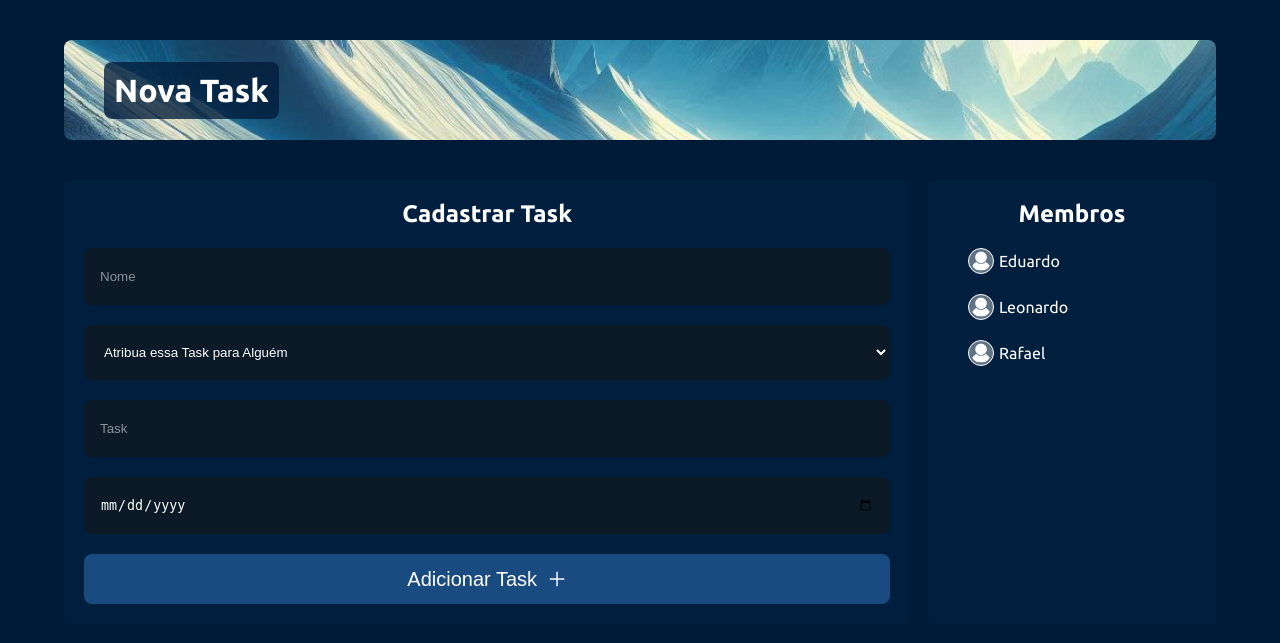
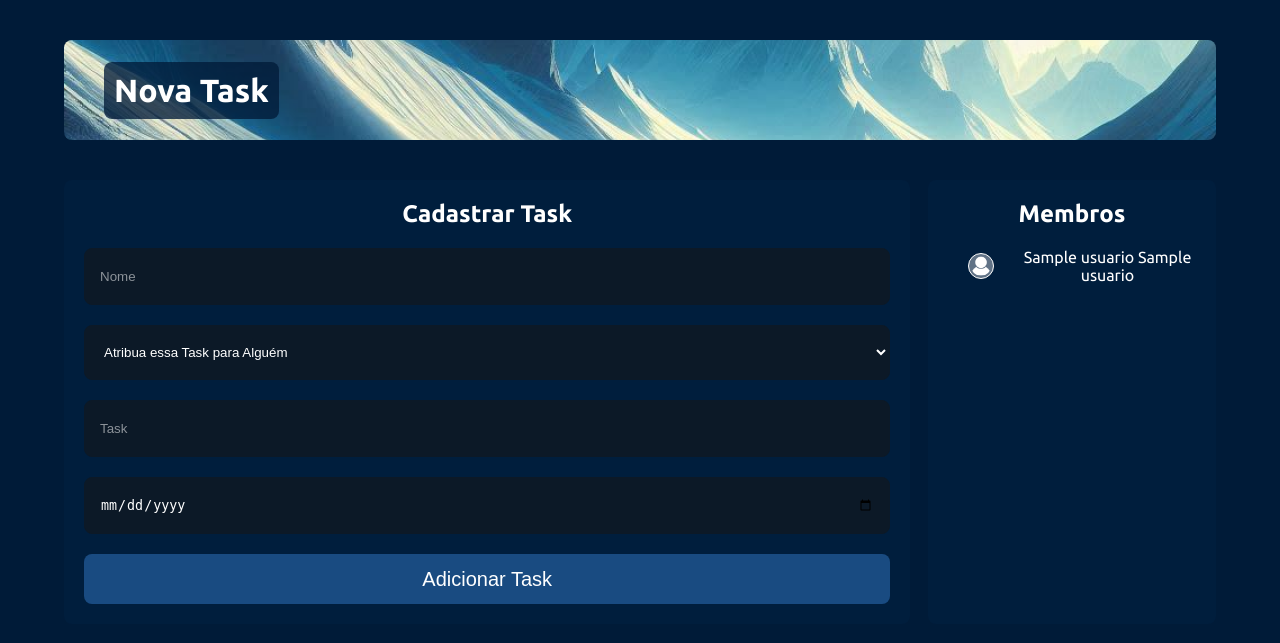
Before and after one commit to duducamargo/sistema-gerenciamento-tarefas-web, a Django app: page /nova_task/ in a window 1280 px wide. Shown: the top 643 px of the page. Run offline with Django 5.2, Linux system fonts and the light colour scheme; tables that the repository leaves empty hold one stand-in row (values such as "Sample post").

Commit message:
[add] new tasks page backend has been finalized

```diff
--- a/gerenciador_de_tarefas/cadastro/views.py
+++ b/gerenciador_de_tarefas/cadastro/views.py
@@ -1,9 +1,8 @@
 from django.shortcuts import render, redirect
 from django.views.decorators.csrf import csrf_protect
 from .models import Usuario
-from django.contrib.auth.hashers import make_password, check_password
+from django.contrib.auth.hashers import check_password
 from django.contrib import messages
-
 
 def login(request):
     if request.method == "POST":
@@ -17,6 +16,8 @@ def login(request):
             return render(request, "cadastro/login.html")
 
         if check_password(senha, usuario.senha):
+            # Armazena o ID do usuário na sessão
+            request.session['usuario_id'] = usuario.id_usuario
             messages.success(request, "Login realizado com sucesso!")
             return redirect("tasks")
         else:
@@ -24,6 +25,7 @@ def login(request):
             return render(request, "cadastro/login.html")
 
     return render(request, "cadastro/login.html")
+
 
 
 @csrf_protect
--- a/gerenciador_de_tarefas/tasks/templates/tasks/nova_task.html
+++ b/gerenciador_de_tarefas/tasks/templates/tasks/nova_task.html
@@ -2,18 +2,18 @@
 
 <!DOCTYPE html>
 <html lang="en">
-
   <head>
-    <meta charset="UTF-8">
-    <meta name="viewport" content="width=device-width, initial-scale=1.0">
+    <meta charset="UTF-8" />
+    <meta name="viewport" content="width=device-width, initial-scale=1.0" />
 
     <link rel="preconnect" href="https://fonts.googleapis.com" />
     <link rel="preconnect" href="https://fonts.gstatic.com" crossorigin />
     <link
       href="https://fonts.googleapis.com/css2?family=Noto+Sans:ital,wght@0,100..900;1,100..900&family=Ubuntu:ital,wght@0,300;0,400;0,500;0,700;1,300;1,400;1,500;1,700&display=swap"
-        rel="stylesheet" />
+      rel="stylesheet"
+    />
 
-    <link rel="stylesheet" href="{% static 'css/nova_task.css' %}">
+    <link rel="stylesheet" href="{% static 'css/nova_task.css' %}" />
     <title>Nova Task</title>
   </head>
 
@@ -23,42 +23,39 @@
     </div>
 
     <div id="conteudo">
-        <form action="" method="post" id="nova_task">
+      <form "{% url 'nova_task' %}" method="post" id="nova_task">
         {% csrf_token %}
 
         <h2>Cadastrar Task</h2>
 
-            <input type="text" id="nome" name="nome" placeholder="Nome">
+        <input type="text" id="nome" name="nome" placeholder="Nome" />
 
         <select name="atribuicoes" id="atribuicoes">
           <option value="">Atribua essa Task para Alguém</option>
-                <option value="Eduardo">Eduardo</option>
-                <option value="Leonardo">Leonardo</option>
-                <option value="Rafael">Rafael</option>
+          {% for usuario in usuarios %}
+          <option value="{{ usuario.id_usuario }}">
+            {{ usuario.primeiro_nome }} {{ usuario.ultimo_nome }}
+          </option>
+          {% endfor %}
         </select>
 
-            <input type="text" name="task" id="task" placeholder="Task">
+        <input type="text" name="task" id="task" placeholder="Task" />
+        <input type="date" id="data" name="data" />
 
-            <input type="date" id="data" name="data">
-
-            <button type="submit">Adicionar Task <img src="{% static "img/adicionar.png" %}"
-                    alt=""></button>
+        <button type="submit">Adicionar Task</button>
       </form>
 
       <div id="parte_direita">
         <h2>Membros</h2>
 
         <ul id="membros_lista">
-                <li><img src="{% static "img/user.png" %}" alt="">Eduardo</li>
-
-                <li><img src="{% static "img/user.png" %}" alt="">Leonardo</li>
-
-                <li><img src="{% static "img/user.png" %}" alt="">Rafael</li>
+          {% for usuario in usuarios %}
+          <li>
+            <img src="{% static "img/user.png" %}" alt="">{{ usuario.primeiro_nome }} {{usuario.ultimo_nome}}
+          </li>
+          {% endfor %}
         </ul>
       </div>
     </div>
-
-
   </body>
-
 </html>
--- a/gerenciador_de_tarefas/tasks/views.py
+++ b/gerenciador_de_tarefas/tasks/views.py
@@ -1,14 +1,52 @@
-from django.shortcuts import render
-from django.http import HttpResponse
+from django.shortcuts import render, redirect
+from django.views.decorators.csrf import csrf_protect
+from .models import Task
+from cadastro.models import Usuario
+from django.contrib.auth.decorators import login_required
+from django.contrib import messages
 
 def tasks(request):
     return render(request, 'tasks/tasks.html')
 
+from cadastro.models import Usuario
+
+@csrf_protect
 def nova_task(request):
     if request.method == "POST":
-            return render(request, "tasks/tasks.html")
+        nova_task = Task()
+        nova_task.nome = request.POST.get("nome")
 
-    return render(request, 'tasks/nova_task.html')
+        user_id = request.POST.get("atribuicoes")
+        if user_id:
+            try:
+                usuario_atribuido = Usuario.objects.get(id_usuario=user_id)
+                nova_task.atribuido_para = usuario_atribuido
+            except Usuario.DoesNotExist:
+                messages.error(request, "Usuário atribuído não encontrado.")
+                return render(request, "tasks/nova_task.html")
+
+        nova_task.data_vencimento = request.POST.get("data")
+        nova_task.descricao = request.POST.get("task")
+
+        usuario_logado_id = request.session.get('usuario_id')
+        if usuario_logado_id:
+            try:
+                usuario_logado = Usuario.objects.get(id_usuario=usuario_logado_id)
+                nova_task.criado_por = usuario_logado
+            except Usuario.DoesNotExist:
+                messages.error(request, "Usuário logado não encontrado.")
+                return render(request, "tasks/nova_task.html")
+        else:
+            messages.error(request, "Nenhum usuário está logado.")
+            return redirect("login")
+
+        nova_task.save()
+
+        return render(request, "tasks/tasks.html")
+
+    usuarios = Usuario.objects.all()
+    return render(request, 'tasks/nova_task.html', {'usuarios': usuarios})
+
 
 def editar_task(request):
     if request.method == "POST":
```
Also changed, not shown: gerenciador_de_tarefas/tasks/models.py (+6 -4 lines), gerenciador_de_tarefas/tasks/migrations/0002_task_delete_board.py (added). Lines whose indentation alone changed are shown as unchanged.
